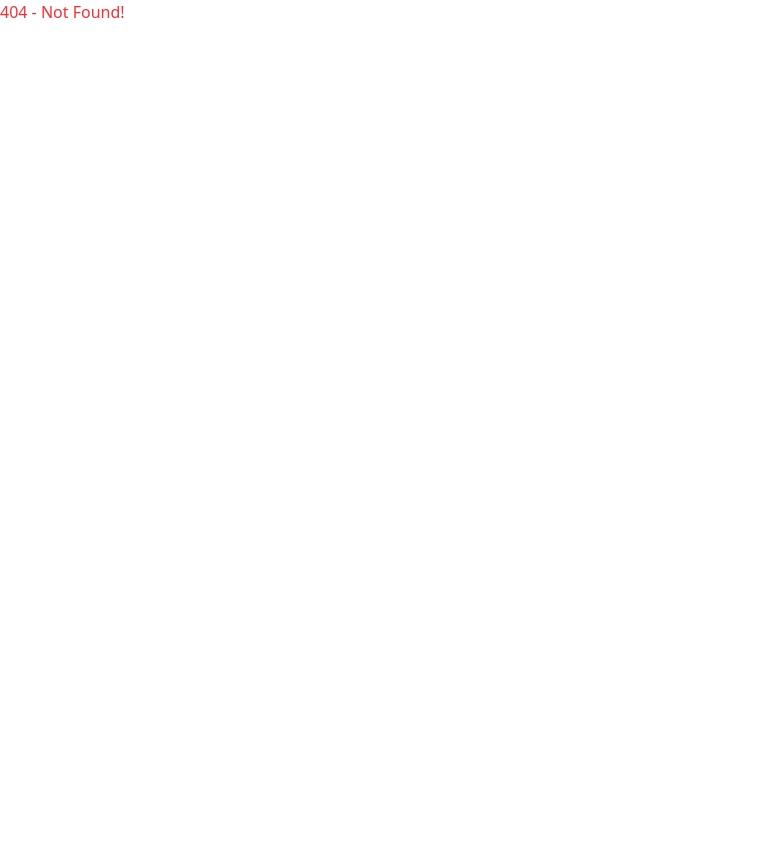
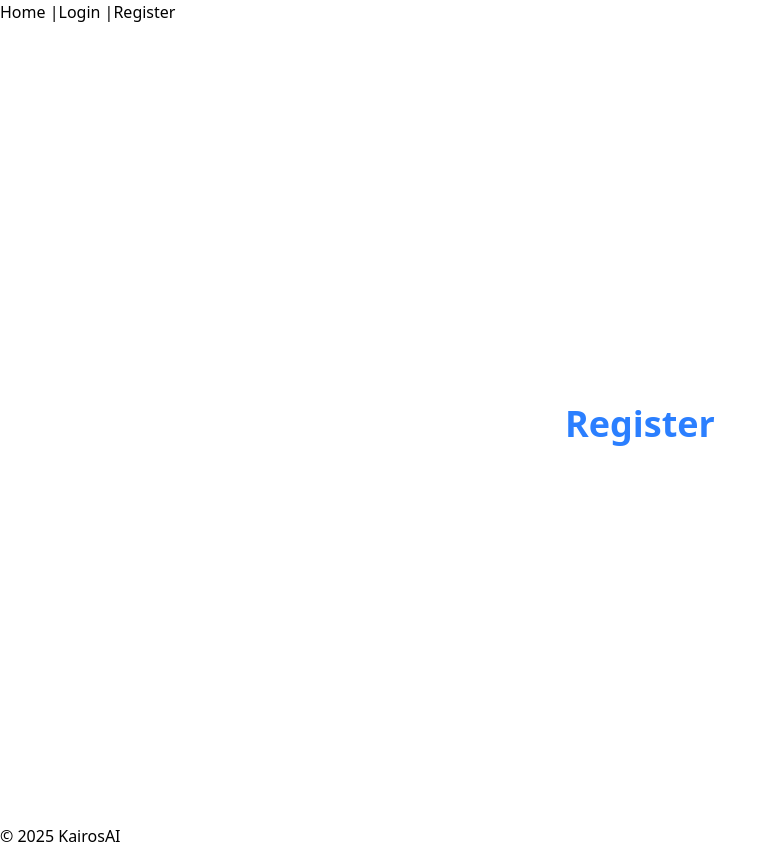
Before and after one commit to Lev1reG/KairosAI, a React (Vite) app in the folder frontend/: page /auth/register in a window 1280 px wide. Before the commit this address had no page. Shown: the whole page, without its empty margins (0-777 px from the left). Before the commit the page ends 800 px from the top, so only its background shows below. Built offline with nearby package versions, Linux system fonts and the light colour scheme.

Commit message:
feat: add auth routes

```diff
--- a/frontend/src/layouts/main-layout.tsx
+++ b/frontend/src/layouts/main-layout.tsx
@@ -5,8 +5,8 @@ const MainLayout = () => {
     <div>
       {/* Navigation */}
       <nav>
-        <Link to="/">Home</Link> |<Link to="/about">About</Link> |
-        <Link to="/dashboard">Dashboard</Link>
+        <Link to="/">Home</Link> |<Link to="/auth/login">Login</Link> |
+        <Link to="/auth/register">Register</Link>
       </nav>
 
       {/* Page Content */}
--- /dev/null
+++ b/frontend/src/pages/auth/login.tsx
@@ -0,0 +1,9 @@
+const LoginPage = () => {
+  return (
+    <div className="w-full flex flex-col justify-center items-center min-h-screen bg-white">
+      <h1 className="text-4xl font-bold text-center text-blue-500">Login</h1>
+    </div>
+  );
+};
+
+export default LoginPage;
--- /dev/null
+++ b/frontend/src/pages/auth/register.tsx
@@ -0,0 +1,9 @@
+const RegisterPage = () => {
+  return (
+    <div className="w-full flex flex-col justify-center items-center min-h-screen bg-white">
+      <h1 className="text-4xl font-bold text-center text-blue-500">Register</h1>
+    </div>
+  );
+};
+
+export default RegisterPage;
--- /dev/null
+++ b/frontend/src/routes/auth-routes.tsx
@@ -0,0 +1,15 @@
+import { RouteObject } from "react-router-dom";
+import LoginPage from "../pages/auth/login";
+import RegisterPage from "../pages/auth/register";
+import MainLayout from "../layouts/main-layout";
+
+const authRoutes: RouteObject = {
+  path: "/auth",
+  element: <MainLayout />,
+  children: [
+    { path: "login", element: <LoginPage /> },
+    { path: "register", element: <RegisterPage /> },
+  ],
+};
+
+export default authRoutes;
--- a/frontend/src/routes/index.tsx
+++ b/frontend/src/routes/index.tsx
@@ -1,7 +1,12 @@
 import { useRoutes } from "react-router-dom";
 import publicRoutes from "./public-routes";
 import NotFound from "../components/notfound";
+import authRoutes from "./auth-routes";
 
 export default function AppRoutes() {
-  return useRoutes([publicRoutes, { path: "*", element: <NotFound /> }]);
+  return useRoutes([
+    publicRoutes,
+    authRoutes,
+    { path: "*", element: <NotFound /> },
+  ]);
 }
```
